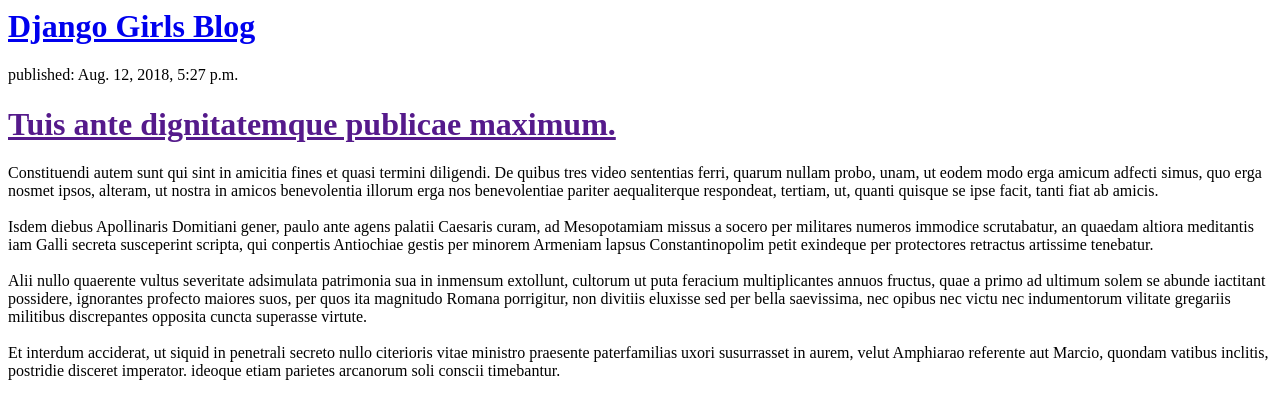
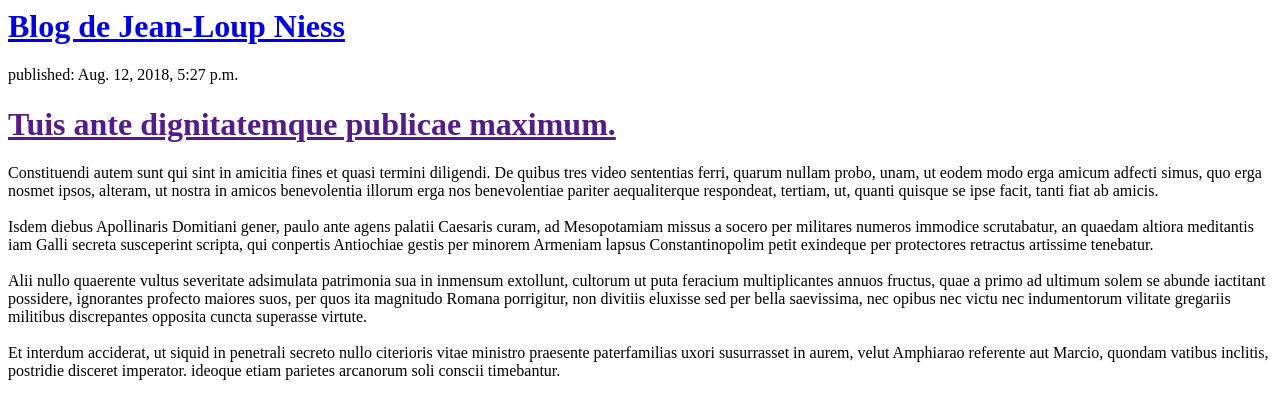
Before and after one commit to Jazzriv/JNiessOS, a Django app: page / in a window 1280 px wide. Shown: the top 396 px of the page. Run offline with Django 3.2, Linux system fonts and the light colour scheme; data comes from the database, SQL or seed files in the repository.

Commit message:
Changed blog name

```diff
--- a/blog/templates/blog/post_list.html
+++ b/blog/templates/blog/post_list.html
@@ -6,7 +6,7 @@
 
     <body>
      <div>
-   		<h1><a href="/">Django Girls Blog</a></h1>
+   		<h1><a href="/">Blog de Jean-Loup Niess</a></h1>
 	</div>
 
 	{% for post in posts %}
```
